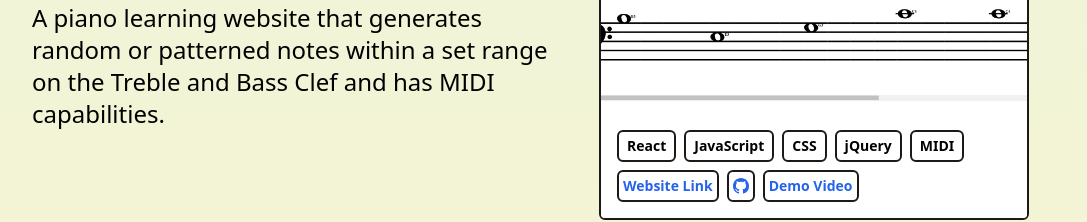
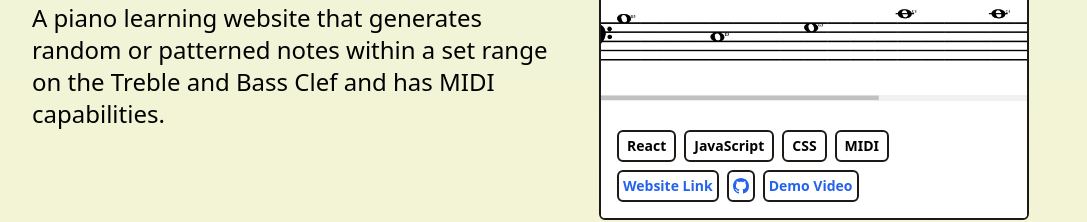
Before and after one commit to Grayson-Remington/portfolio-next, a Next.js app: page / in a window 1280 px wide. Shown: the part 3520-3742 px from the top of the page, without its empty margins (88-1175 px from the left). Built offline with nearby package versions, Linux system fonts and the light colour scheme.

Commit message:
updated resume

```diff
--- a/public/data/portfolio.ts
+++ b/public/data/portfolio.ts
@@ -46,7 +46,7 @@ export default [
   {
     title: "Music Notes Generator",
     imgUrl: "assets/music-note-generator.jpg",
-    stack: ["React", "JavaScript", "CSS", "jQuery", "MIDI"],
+    stack: ["React", "JavaScript", "CSS", "MIDI"],
     link: "https://simple-music-generator.vercel.app/",
     about:
       "A piano learning website that generates random or patterned notes within a set range on the Treble and Bass Clef and has MIDI capabilities.",
```
Also changed, not shown: 2 other files (tests, documents, lock files or other folders).
